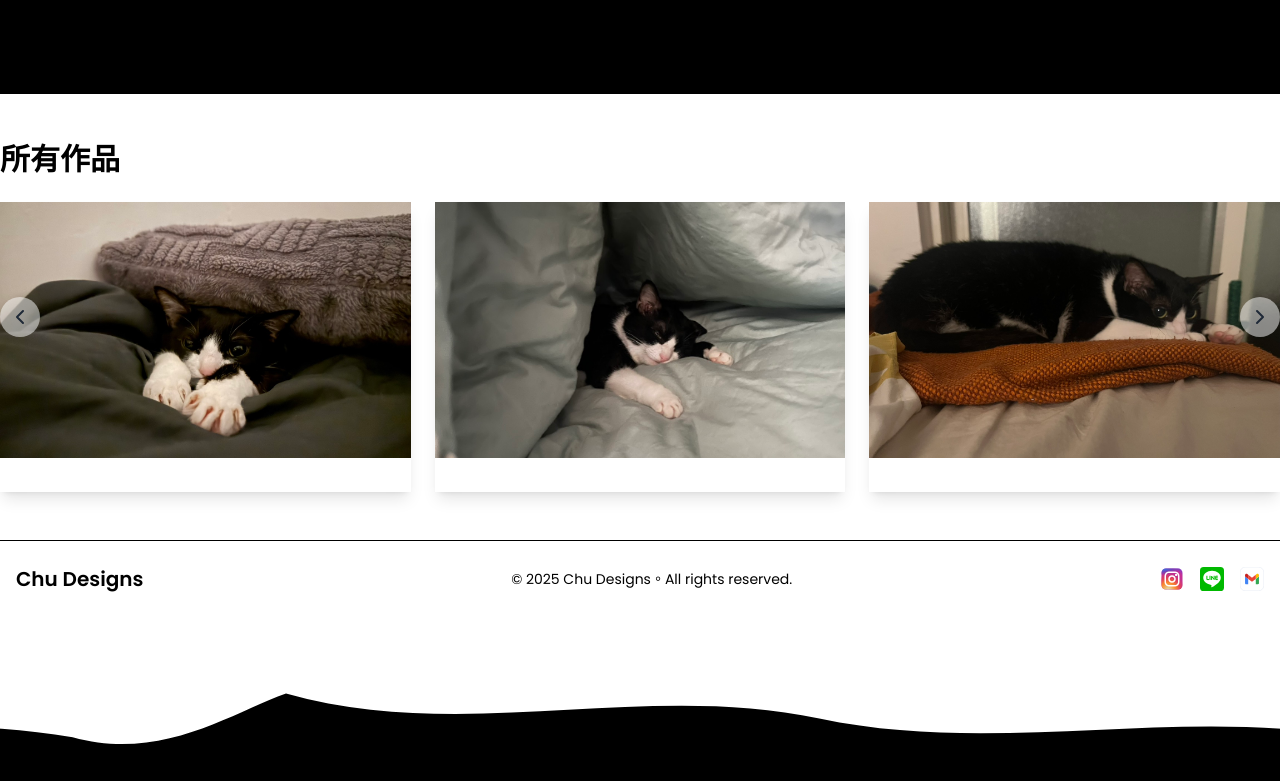
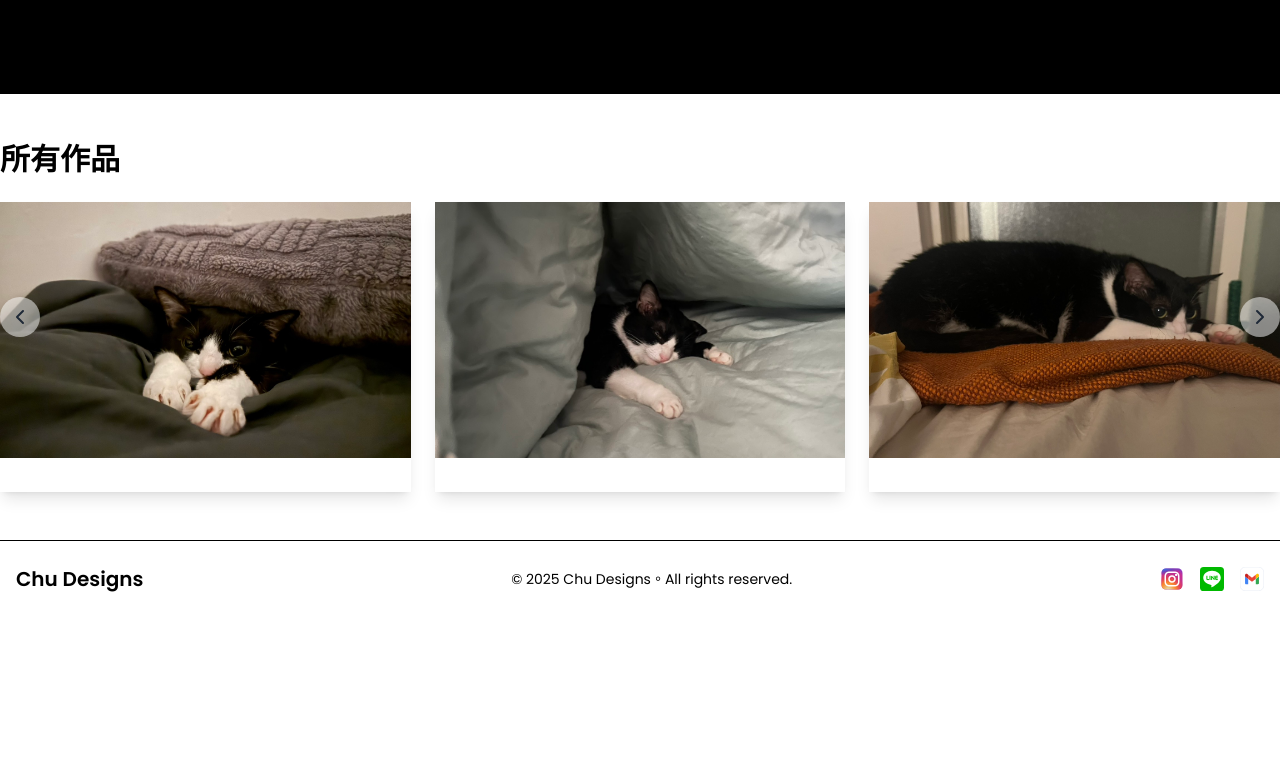
Before and after one commit to DeanYtest/design-showcase, a Next.js app: page / in a window 1280 px wide. Shown: the part 866-1647 px from the top of the page. After the commit the page ends 1483 px from the top, so only its background shows below. Built offline with nearby package versions, Linux system fonts and the light colour scheme.

Commit message:
fix:footer123

```diff
--- a/app/layout.tsx
+++ b/app/layout.tsx
@@ -1,8 +1,6 @@
 // app/layout.tsx
 import './globals.css';
 import Navbar from '../components/ui/Navbar';
-import WaveTransition from '../components/ui/WaveTransition';
-// import Footer from './Footer';  // <- 刪除這一行
 
 export const metadata = {
   title: 'Chu Designs',
@@ -16,16 +14,16 @@ export default function RootLayout({
 }) {
   return (
     <html lang="zh-TW">
-      <body className="bg-white text-black">
+      <body id="__next" className="flex flex-col min-h-screen bg-white text-black">
+        {/* 頁首導覽 */}
         <Navbar />
 
-        {/* 主內容 */}
-        <main className="relative z-10 pb-16">{children}</main>
+        {/* 主內容：撐滿剩餘空間 */}
+        <main className="flex-1 relative z-10">
+          {children}
+        </main>
 
-        {/* 底部波浪過渡 */}
-        <WaveTransition />
-
-        {/* 刪除 <Footer /> 由各頁面自行決定 */}
+        {/* Footer 由各頁面自行決定貼底 */}
       </body>
     </html>
   );
```
